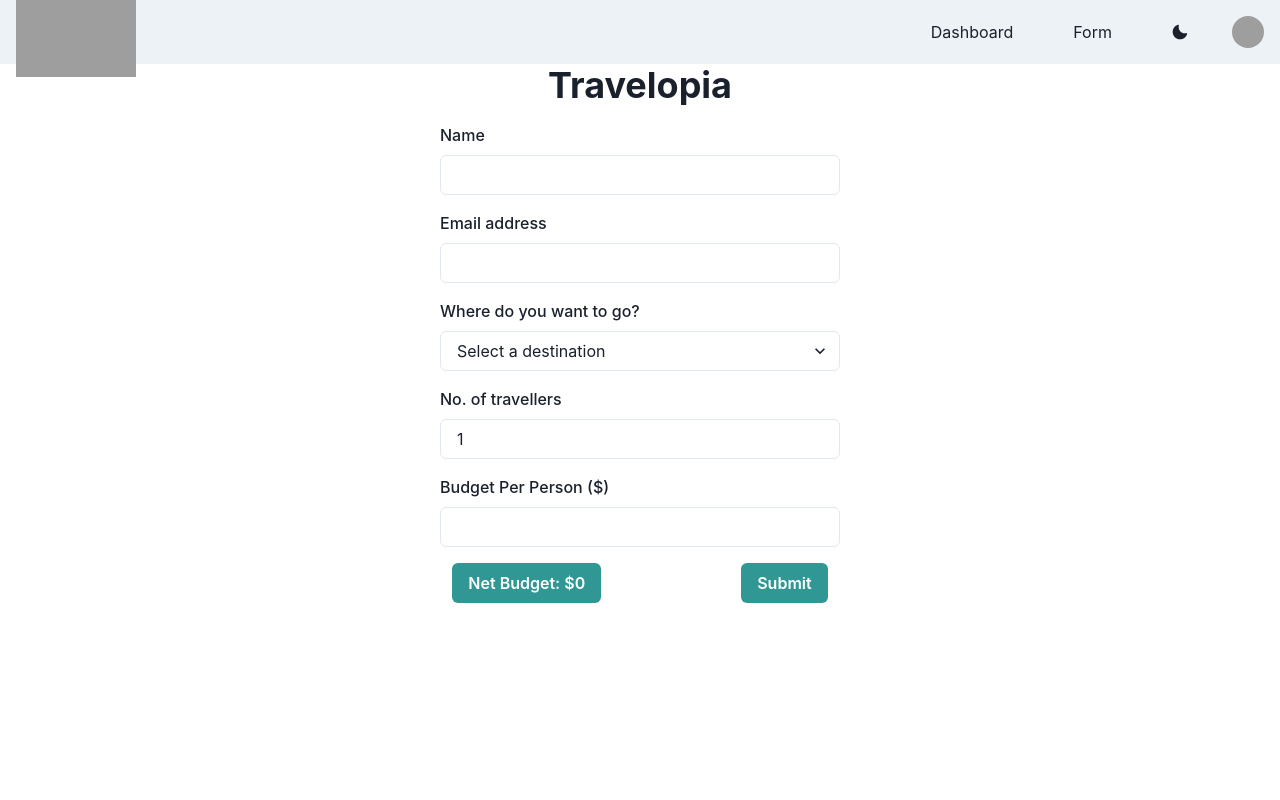
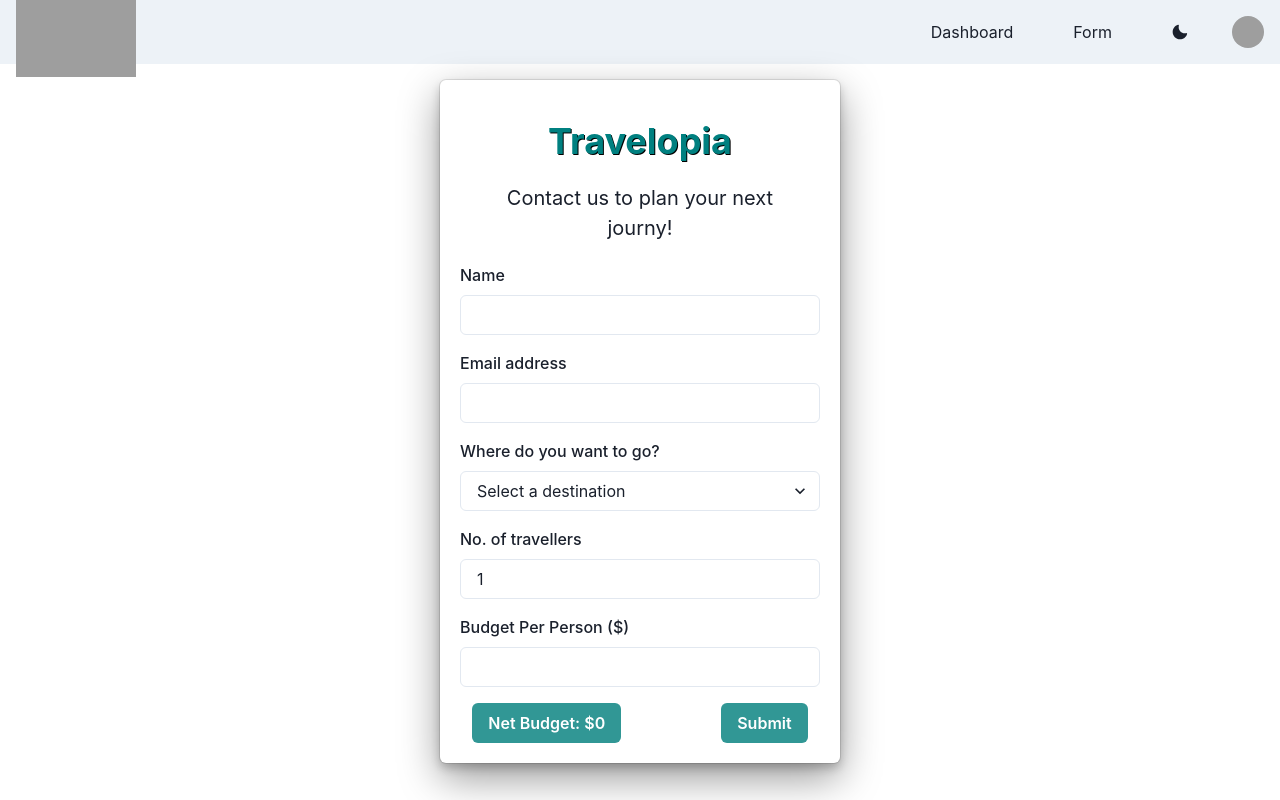
Before and after one commit to Yash0922/Travelopia-Take-home-test, a React (Create React App) app in the folder take-home-test/: page / in a window 1280 px wide. Built offline with nearby package versions, Linux system fonts and the light colour scheme; grey boxes are pictures that could not be loaded.

Commit message:
updateSmallChanges

```diff
--- a/take-home-test/src/Components/Dashboard.jsx
+++ b/take-home-test/src/Components/Dashboard.jsx
@@ -52,7 +52,7 @@ function Dashboard(){
 
             <Box  m={24}>
                <Box  >
-            <Heading mb={7}>DASHBOARD</Heading>
+            <Heading mb={7}color="teal"textShadow='1px 1px black'>DASHBOARD</Heading>
             <Button mb={7}colorScheme='teal' onClick={handleDownload}>
               Download Excel
             </Button>
--- a/take-home-test/src/Components/Forms.jsx
+++ b/take-home-test/src/Components/Forms.jsx
@@ -7,7 +7,8 @@ import {
   Select,
   Button,
   Heading,
-  useToast
+  useToast,
+  Text
 } from "@chakra-ui/react";
 import { useNavigate } from "react-router-dom";
 import axios from "axios";
@@ -84,8 +85,9 @@ const DestinationForm =  () => {
   let netBudget =  travelers*budget;
   return (
 
-    <Box maxWidth="400px" mx="auto">
-        <Heading> Travelopia</Heading>
+    <Box maxWidth="400px" mx="auto" boxShadow='dark-lg' p="5" rounded='md'  mt='4'mb='4' w='500%'>
+        <Heading m={5}color="teal"textShadow='1px 1px black'>   Travelopia</Heading>
+        <Text fontSize={20} m={5} >Contact us to plan your next journy!</Text>
       <form onSubmit={handleSubmit}>
         <FormControl mt={4}>
           <FormLabel>Name</FormLabel>
@@ -142,7 +144,7 @@ const DestinationForm =  () => {
           />
         </FormControl>
 
-        <Button colorScheme="teal" mt={4}style={{marginRight:"140px"}}> Net Budget: ${netBudget}
+        <Button colorScheme="teal" mt={4}style={{marginRight:"100px"}}> Net Budget: ${netBudget}
         </Button>
         <Button type="submit" colorScheme="teal" mt={4}>
           Submit
```
